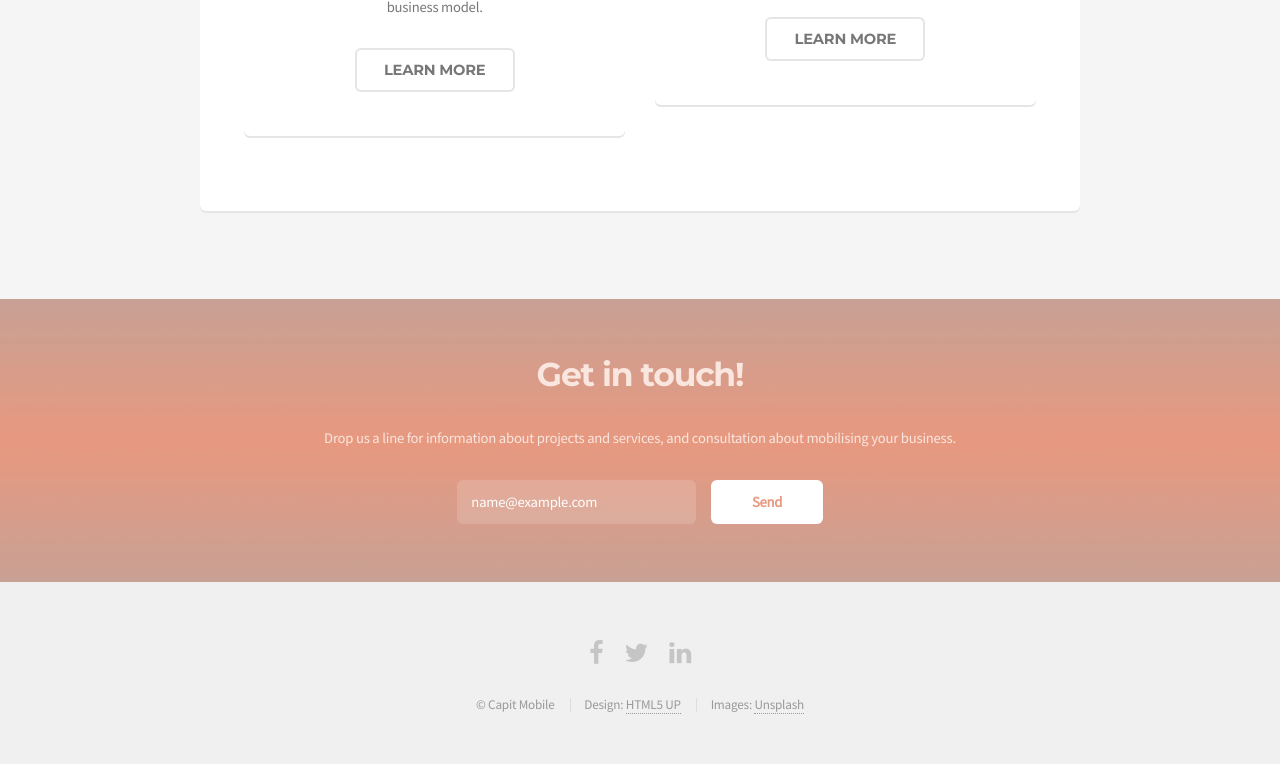
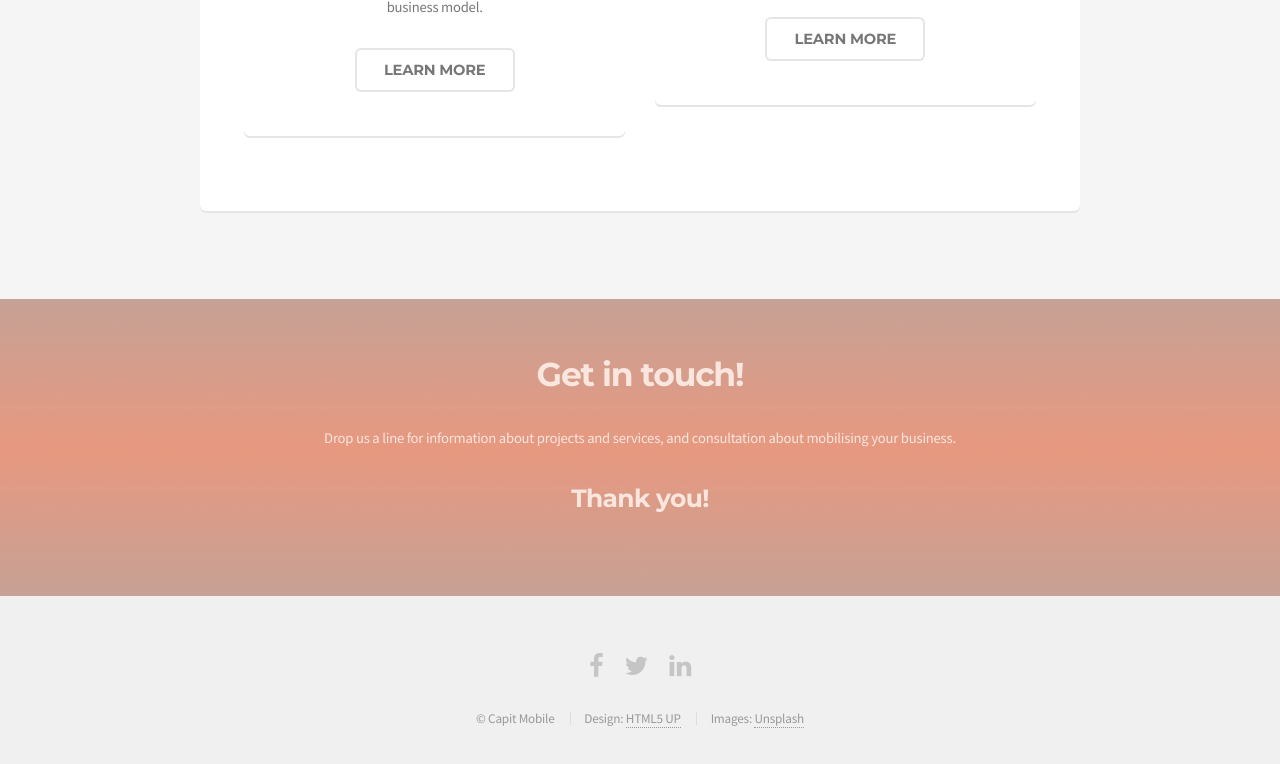
Before and after one commit to gsamuel85/capit-website, a website: page src/index.html in a window 1280 px wide. Both pictures are taken after typing "name@example.com" into the empty fields and a click on the input "Send". Shown: the part 2557-3321 px from the top of the page. Drawn offline with Linux system fonts and the light colour scheme; no server answers.

Commit message:
add Insightly contact form

```diff
--- a/src/index.html
+++ b/src/index.html
@@ -144,6 +144,10 @@
 				</div>
 			</form>
 
+			<div id="contact-thanks">
+				<h3>Thank you!</h3>
+			</div>
+
 		</section>
 
 		<!-- Footer -->
--- a/src/js/main.js
+++ b/src/js/main.js
@@ -29,11 +29,19 @@ form.addEventListener("submit", function submitContact(e) {
 	contactData.append("email[0]_Value", document.getElementById("email").value);
 
 	var xhttp = new XMLHttpRequest();
-	xhttp.onreadystatechange = function() {
-	  if (xhttp.readyState === 4 && xhttp.status === 200) {
-	    console.log(xhttp.responseText);
-	  }
-	};
+	// xhttp.onreadystatechange = function() {
+	//   if (xhttp.readyState === 4 && xhttp.status === 200) {
+
+	//     console.log("Contact details sent");
+	//   }
+	// };
 	xhttp.open("POST", "https://googleapps.insight.ly/WebToContact/Create", true);
 	xhttp.send(contactData);
+
+	// Toggle form / thank you
+	var form = document.getElementById("contact-form");
+	var thanks = document.getElementById("contact-thanks");
+
+	form.style.display = "none";
+	thanks.style.display = "block";
 });
--- a/src/sass/main.scss
+++ b/src/sass/main.scss
@@ -1441,6 +1441,13 @@
 		.formerize-placeholder {
 			color: rgba(255,255,255,0.75) !important;
 		}
+
+		#contact-thanks {
+			display: none;
+			transition: opacity .25s ease-in-out;
+		   -moz-transition: opacity .25s ease-in-out;
+		   -webkit-transition: opacity .25s ease-in-out;
+		}
 	}
 
 /* Wide */
```
Also changed, not shown: src/css/main.css, 1 other file.
